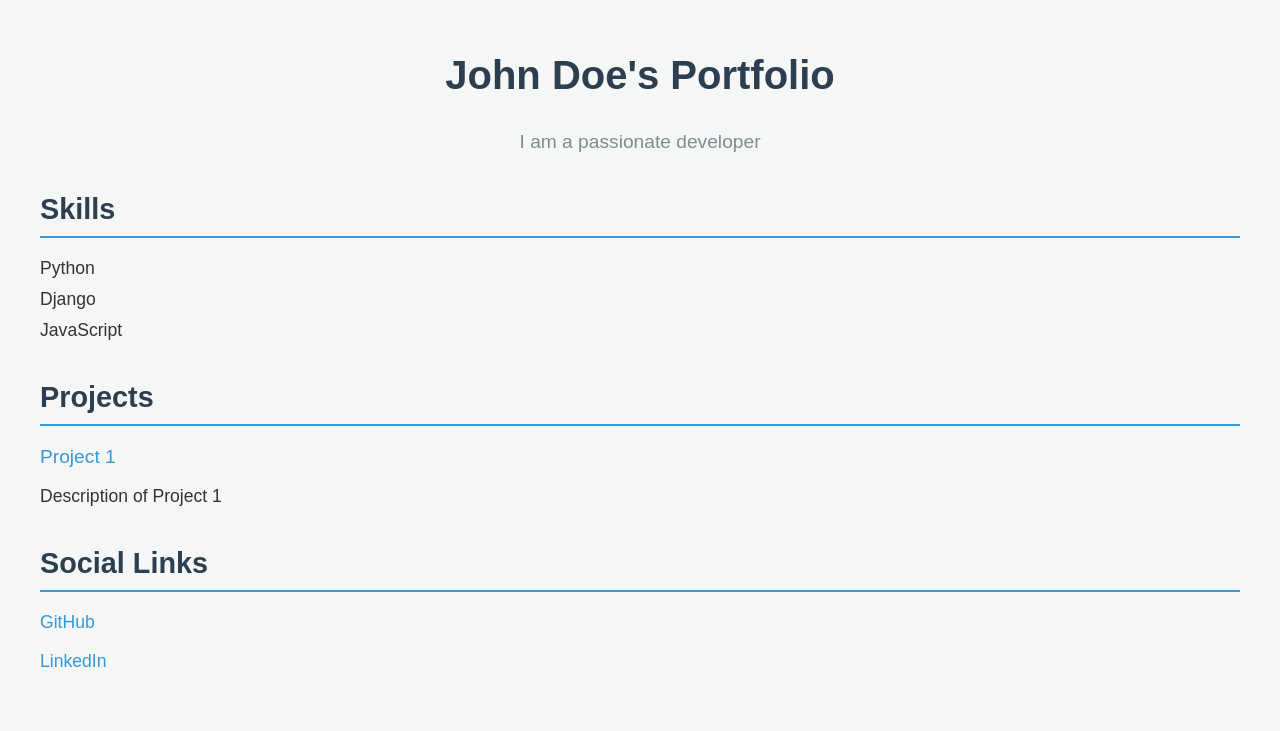
After one commit to rinsham10/folium, a Django app: page /template1/ in a window 1280 px wide. The commit adds this page. Shown: the top 731 px of the page. Run offline with Django 5.2, Linux system fonts and the light colour scheme.

Commit message:
template1 done

```diff
--- /dev/null
+++ b/builder/static/css/template1.css
@@ -0,0 +1,76 @@
+/* template1.css */
+body {
+    font-family: Arial, sans-serif;
+    background-color: #f4f7f6;
+    color: #333;
+    margin: 0;
+    padding: 0;
+  }
+
+  .template1 {
+    max-width: 1200px;
+    margin: 0 auto;
+    padding: 20px;
+  }
+
+  .header {
+    text-align: center;
+    margin-bottom: 40px;
+  }
+
+  .header h2 {
+    font-size: 2.5rem;
+    color: #2c3e50;
+  }
+
+  .bio {
+    font-size: 1.2rem;
+    color: #7f8c8d;
+    margin-top: 10px;
+  }
+
+  .skills, .projects, .social-links {
+    margin-bottom: 40px;
+  }
+
+  h3 {
+    font-size: 1.8rem;
+    color: #2c3e50;
+    border-bottom: 2px solid #3498db;
+    padding-bottom: 10px;
+    margin-bottom: 20px;
+  }
+
+  ul {
+    list-style: none;
+    padding: 0;
+  }
+
+  li {
+    font-size: 1.1rem;
+    margin-bottom: 10px;
+  }
+
+  .project-link {
+    font-size: 1.2rem;
+    color: #3498db;
+    text-decoration: none;
+  }
+
+  .project-link:hover {
+    text-decoration: underline;
+  }
+
+  .social-links p {
+    font-size: 1.1rem;
+  }
+
+  .social-link {
+    font-size: 1.1rem;
+    color: #3498db;
+    text-decoration: none;
+  }
+
+  .social-link:hover {
+    text-decoration: underline;
+  }
--- /dev/null
+++ b/builder/templates/template1.html
@@ -0,0 +1,61 @@
+{% load static %}
+<!DOCTYPE html>
+<html lang="en">
+<head>
+    <meta charset="UTF-8">
+    <title>{{ name }}'s Portfolio</title>
+    <link rel="stylesheet" href="{% static 'css/template1.css' %}">
+</head>
+<body>
+  <div class="template1">
+    <header class="header">
+      <h2>{{ name }}'s Portfolio</h2>
+
+      <!-- Bio section only appears if bio exists -->
+      {% if bio %}
+        <p class="bio">{{ bio }}</p>
+      {% endif %}
+    </header>
+
+    <!-- Skills section, only appears if skills are provided -->
+    {% if skills %}
+      <section class="skills">
+        <h3>Skills</h3>
+        <ul>
+          {% for skill in skills %}
+            <li>{{ skill }}</li>
+          {% endfor %}
+        </ul>
+      </section>
+    {% endif %}
+
+    <!-- Projects section, only appears if there are projects -->
+    {% if project_data %}
+      <section class="projects">
+        <h3>Projects</h3>
+        <ul>
+          {% for project in project_data %}
+            <li class="project">
+              <a href="{{ project.link }}" class="project-link" target="_blank">{{ project.title }}</a>
+              <p>{{ project.description }}</p>
+            </li>
+          {% endfor %}
+        </ul>
+      </section>
+    {% endif %}
+
+    <!-- Social Links section, only appears if both GitHub and LinkedIn are provided -->
+    {% if github or linkedin %}
+      <section class="social-links">
+        <h3>Social Links</h3>
+        {% if github %}
+          <p><a href="{{ github }}" target="_blank" class="social-link">GitHub</a></p>
+        {% endif %}
+        {% if linkedin %}
+          <p><a href="{{ linkedin }}" target="_blank" class="social-link">LinkedIn</a></p>
+        {% endif %}
+      </section>
+    {% endif %}
+  </div>
+</body>
+</html>
--- a/builder/urls.py
+++ b/builder/urls.py
@@ -7,5 +7,5 @@ urlpatterns = [
     name='template_selection'),
     path('build/', views.build_portfolio, name='form_page'),
     path('submit/', views.submit_portfolio, name='submit_portfolio'),
-
+     path('template1/', views.template1_view, name='template1'),
 ]
--- a/builder/views.py
+++ b/builder/views.py
@@ -75,17 +75,37 @@ def submit_portfolio(request):
                     'link': project_links[i]
                 })
 
-        # Pass the collected data to the template for preview
-        return render(request, 'portfolio_preview.html', {
-            'name': name,
-            'title': title,
-            'bio': bio,
-            'skills': skills_list,  # Now it's a list of skills
-            'project_data': project_data,  # List of projects
-            'experience': experience,  # List of experiences
-            'education': education,  # List of education
-            'github': github,
-            'linkedin': linkedin
-        })
+         # Get the selected template from session
+        selected_template = request.session.get('selected_template', 'template1')  # Default to template1 if not selected
 
+        # Pass the collected data and the selected template to the respective template
+        if selected_template == 'template1':
+            return render(request, 'template1.html', {
+                'name': name,
+                'title': title,
+                'bio': bio,
+                'skills': skills_list,
+                'project_data': project_data,
+                'experience': experience,
+                'education': education,
+                'github': github,
+                'linkedin': linkedin
+            })
+        # Add more templates as required (template2, template3, etc.)
+        # elif selected_template == 'template2':
+        #     return render(request, 'template2.html', {...})
+
+
+
+def template1_view(request):
+    # Add any context data you want to pass to the template
+    context = {
+        'name': 'John Doe',  # Example data
+        'bio': 'I am a passionate developer',  # Example bio
+        'skills': ['Python', 'Django', 'JavaScript'],  # Example skills
+        'project_data': [{'title': 'Project 1', 'description': 'Description of Project 1', 'link': 'https://example.com'}],  # Example project
+        'github': 'https://github.com/johndoe',  # Example GitHub link
+        'linkedin': 'https://linkedin.com/in/johndoe'  # Example LinkedIn link
+    }
+    return render(request, 'template1.html', context)
     return redirect('select_template')
```
Also changed, not shown: builder/templates/template_selection.html (+81 -7 lines), builder/static/images/template1_preview.png (added), builder/static/images/template2_preview.png (added), builder/static/images/template3_preview.png (added), builder/static/images/template4_preview.png (added), db.sqlite3.
